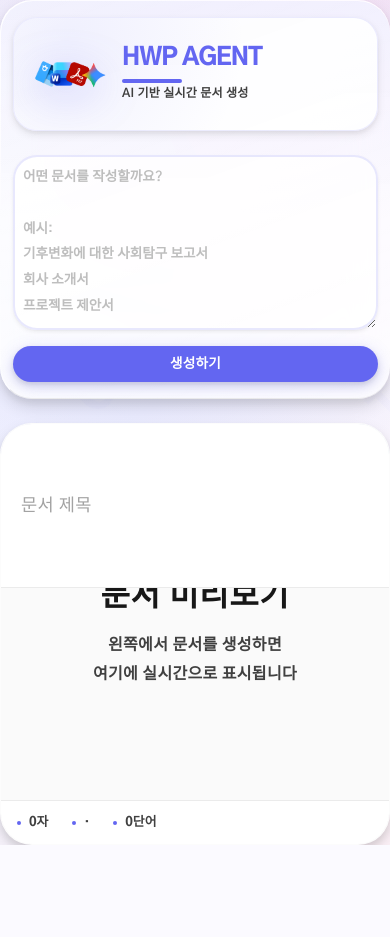
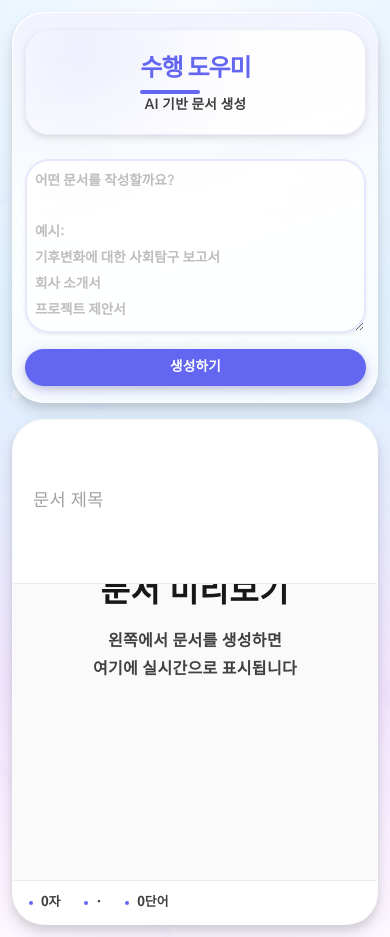
Before and after one commit to diddmstjr07/HWPAgent, a Flask app: page / in a window 390 px wide. Before the commit the page ends 845 px from the top, so only its background shows below. Run offline with Flask 3, Linux system fonts and the light colour scheme; some libraries are stand-ins or nearby versions; some web fonts are replaced.

Commit message:
feat: add christmas theme and mobile flow

```diff
--- a/static/css/style.css
+++ b/static/css/style.css
@@ -123,12 +123,11 @@
 
 body {
     font-family: 'NanumSquareRound', 'Gothic A1', 'Nunito', 'Quicksand', sans-serif;
-    background: var(--bg-canvas);
-    background-image: var(--gradient-hero);
+    background: radial-gradient(circle at top, #f8fbff 0%, #dff1ff 40%, #f3e6ff 75%, #fdf7ff 100%);
     color: var(--text-primary);
     min-height: 100vh;
     overflow-x: hidden;
-    overflow-y: hidden;
+    overflow-y: auto;
     -webkit-font-smoothing: antialiased;
     -moz-osx-font-smoothing: grayscale;
     text-rendering: optimizeLegibility;
@@ -170,13 +169,53 @@
     pointer-events: none;
 }
 
+.snowfield {
+    position: fixed;
+    inset: 0;
+    overflow: hidden;
+    pointer-events: none;
+    z-index: 0;
+}
+
+.snowfield span {
+    position: absolute;
+    top: -10%;
+    width: 10px;
+    height: 10px;
+    background: rgba(255, 255, 255, 0.95);
+    border-radius: 50%;
+    box-shadow: 0 0 8px rgba(255, 255, 255, 0.4);
+    animation: snowFall linear infinite;
+    filter: blur(0.3px);
+}
+
+.snowfield span:nth-child(1) { left: 5%; animation-duration: 12s; animation-delay: 0s; transform: scale(0.8); }
+.snowfield span:nth-child(2) { left: 20%; animation-duration: 16s; animation-delay: -2s; transform: scale(1.1); }
+.snowfield span:nth-child(3) { left: 35%; animation-duration: 14s; animation-delay: -4s; transform: scale(0.9); }
+.snowfield span:nth-child(4) { left: 50%; animation-duration: 18s; animation-delay: -1s; transform: scale(1.2); }
+.snowfield span:nth-child(5) { left: 65%; animation-duration: 15s; animation-delay: -3s; transform: scale(0.7); }
+.snowfield span:nth-child(6) { left: 80%; animation-duration: 17s; animation-delay: -5s; transform: scale(1.3); }
+.snowfield span:nth-child(7) { left: 12%; animation-duration: 19s; animation-delay: -6s; transform: scale(0.9); }
+.snowfield span:nth-child(8) { left: 28%; animation-duration: 13s; animation-delay: -7s; transform: scale(1); }
+.snowfield span:nth-child(9) { left: 44%; animation-duration: 16s; animation-delay: -8s; transform: scale(0.8); }
+.snowfield span:nth-child(10) { left: 58%; animation-duration: 18s; animation-delay: -9s; transform: scale(1.1); }
+.snowfield span:nth-child(11) { left: 72%; animation-duration: 20s; animation-delay: -10s; transform: scale(0.95); }
+.snowfield span:nth-child(12) { left: 88%; animation-duration: 14s; animation-delay: -11s; transform: scale(1.05); }
+
+@keyframes snowFall {
+    0% { transform: translate3d(0, -10%, 0) scale(var(--snow-scale, 1)); opacity: 0; }
+    10% { opacity: 1; }
+    50% { transform: translate3d(-10px, 50vh, 0) scale(var(--snow-scale, 1)); }
+    100% { transform: translate3d(10px, 110vh, 0) scale(var(--snow-scale, 1)); opacity: 0; }
+}
+
 /* ============================================
    LAYOUT SYSTEM
    ============================================ */
 
 .container {
     display: flex;
-    height: 100vh;
+    min-height: 100vh;
     max-width: 100%;
     padding: var(--space-6);
     gap: var(--space-6);
@@ -198,7 +237,8 @@
 
 /* LEFT PANEL - Input & Controls */
 .left-panel {
-    width: 420px;
+    width: min(420px, 100%);
+    flex-shrink: 0;
     padding: var(--space-8) var(--space-6);
     display: flex;
     flex-direction: column;
@@ -293,8 +333,8 @@
 }
 
 .brand-mark {
-    width: 72px;
-    height: 72px;
+    width: clamp(72px, 9vw, 130px);
+    height: clamp(72px, 9vw, 130px);
     object-fit: contain;
     filter: drop-shadow(0 10px 20px rgba(99, 102, 241, 0.25));
     z-index: 1;
@@ -314,6 +354,7 @@
     flex-direction: column;
     gap: var(--space-1);
     z-index: 1;
+    align-items: flex-start;
 }
 
 .brand-copy h1 {
@@ -879,9 +920,10 @@
 
 .panel-header h1 {
     font-family: 'NanumSquareRound', 'Gothic A1', 'Comfortaa', sans-serif;
-    font-size: 3rem;
+    font-size: 2.4rem;
     font-weight: 900;
     margin-bottom: var(--space-4);
+    margin-top: 10px;
     letter-spacing: -1px;
     line-height: 1.1;
     color: var(--primary);
@@ -1826,8 +1868,13 @@
 
 /* 데스크탑 (1200px 이하) */
 @media (max-width: 1200px) {
+    .container {
+        padding: var(--space-4);
+        gap: var(--space-4);
+    }
+
     .left-panel {
-        width: 380px;
+        width: min(400px, 100%);
     }
 
     .panel-header h1 {
@@ -1843,23 +1890,20 @@
 @media (max-width: 1024px) {
     .container {
         flex-direction: column;
-        height: auto;
+        align-items: stretch;
         min-height: 100vh;
     }
 
     .left-panel {
         width: 100%;
-        height: auto;
-        min-height: auto;
-        max-height: 50vh;
+        flex-direction: column;
         border-right: none;
-        border-bottom: 1px solid var(--border-primary);
         padding: var(--space-6) var(--space-5);
     }
 
     .right-panel {
-        height: auto;
-        min-height: 50vh;
+        width: 100%;
+        min-height: 60vh;
     }
 
     .panel-header h1 {
@@ -1867,27 +1911,31 @@
     }
 
     .panel-header p {
-        font-size: 0.8rem;
+        font-size: 0.9rem;
+    }
+
+    .brand-hero {
+        padding: var(--space-4);
     }
 
     .input-section textarea {
-        rows: 4;
         font-size: 0.95rem;
     }
 
     .editor-header {
-        padding: var(--space-4) var(--space-6);
+        padding: var(--space-4) var(--space-5);
         flex-wrap: wrap;
         gap: var(--space-3);
     }
 
     .title-input {
-        font-size: 1.5rem;
+        font-size: 1.6rem;
     }
 
     .editor-actions {
         width: 100%;
-        justify-content: space-between;
+        justify-content: flex-start;
+        gap: var(--space-3);
     }
 
     .document-preview {
@@ -1900,15 +1948,6 @@
 
     .preview-content {
         font-size: 0.95rem;
-    }
-
-    .mode-selector {
-        gap: var(--space-2);
-    }
-
-    .mode-btn {
-        padding: var(--space-3) var(--space-4);
-        font-size: 0.85rem;
     }
 }
 
@@ -1920,17 +1959,13 @@
         --space-12: 2.5rem;
     }
 
-    body {
-        font-size: 14px;
-    }
-
     .container {
-        padding: 0;
+        padding: var(--space-3);
     }
 
     .left-panel {
         padding: var(--space-5) var(--space-4);
-        max-height: 60vh;
+        border-bottom: 1px solid rgba(255, 255, 255, 0.25);
     }
 
     .panel-header h1 {
@@ -1939,14 +1974,22 @@
     }
 
     .panel-header p {
-        font-size: 0.75rem;
+        font-size: 0.85rem;
+    }
+
+    .brand-hero {
+        flex-direction: row;
+        gap: var(--space-3);
+    }
+
+    .brand-copy h1 {
+        font-size: 1.6rem;
     }
 
     .input-section textarea,
     .unified-input-section textarea {
         font-size: 0.9rem;
         padding: var(--space-3);
-        rows: 3;
     }
 
     .btn {
@@ -2092,6 +2135,15 @@
 
 /* 소형 모바일 (480px 이하) */
 @media (max-width: 480px) {
+    .brand-hero {
+        flex-direction: column;
+        text-align: center;
+    }
+
+    .brand-copy {
+        align-items: center;
+    }
+
     .panel-header h1 {
         font-size: 1.5rem;
     }
--- a/templates/index.html
+++ b/templates/index.html
@@ -17,19 +17,20 @@
     <link href="https://fonts.googleapis.com/css2?family=Inter:wght@300;400;500;600;700;800&display=swap" rel="stylesheet">
     <!-- Custom CSS -->
     <link rel="stylesheet" href="/static/css/style.css">
-    <!-- 한컴 훈민정음 폰트 CSS -->
-    <link rel="stylesheet" href="/static/css/hunminjeongeum.css">
 </head>
 <body>
+    <div class="snowfield">
+        <span></span><span></span><span></span><span></span><span></span><span></span>
+        <span></span><span></span><span></span><span></span><span></span><span></span>
+    </div>
     <div class="container">
         <!-- 왼쪽: 입력 패널 -->
         <div class="panel left-panel">
             <div class="panel-header">
                 <div class="brand-hero">
-                    <img src="/static/images/logo.png" alt="HWP Agent 로고" class="brand-mark" loading="lazy">
                     <div class="brand-copy">
-                        <h1>HWP AGENT</h1>
-                        <p>AI 기반 실시간 문서 생성</p>
+                        <h1>수행 도우미</h1>
+                        <p>AI 기반 문서 생성</p>
                     </div>
                 </div>
             </div>
```
Also changed, not shown: static/images/gemini.png (added), static/images/hwp.png (added), static/images/pdf.png (added), static/images/word.png (added).
